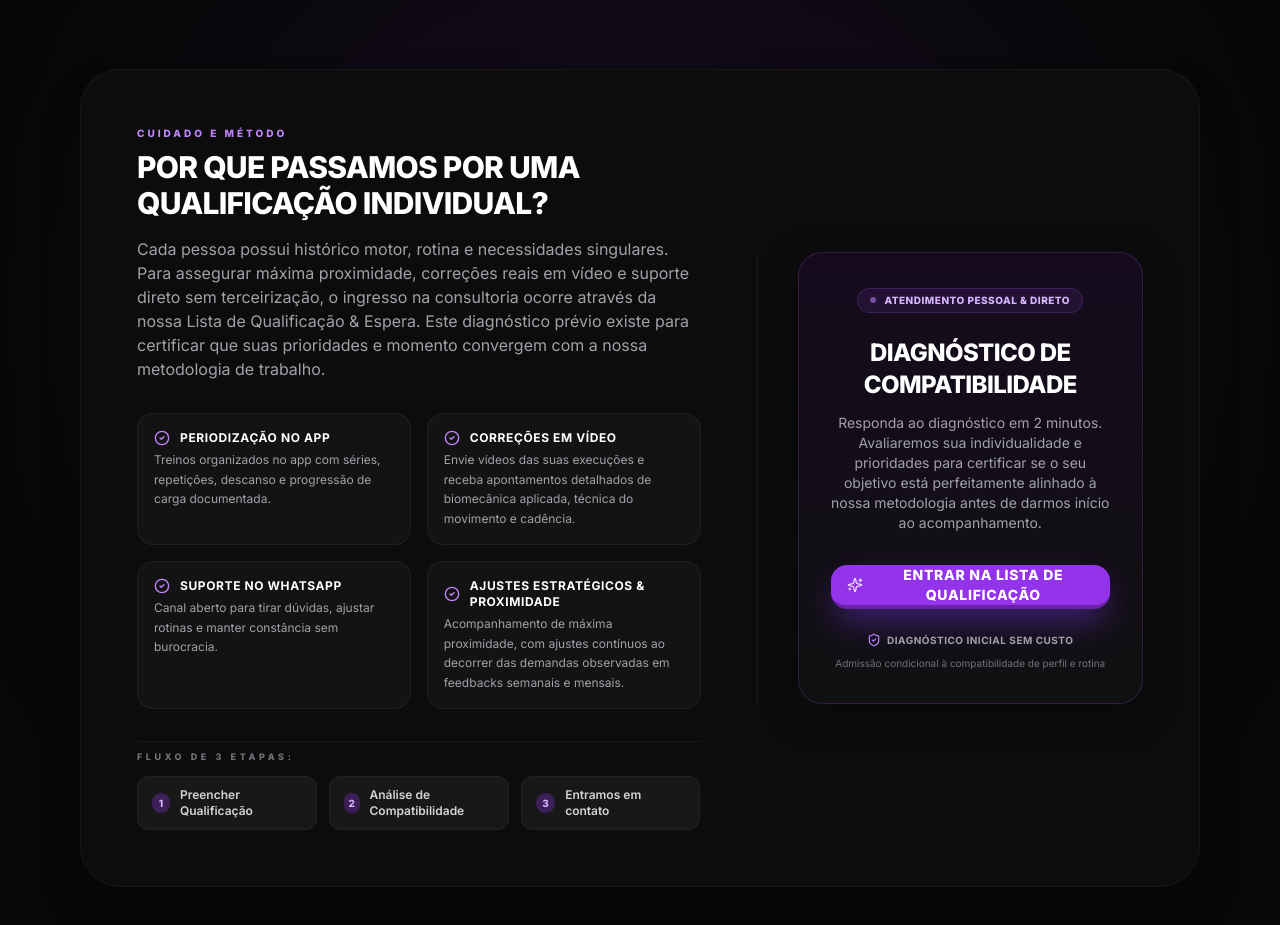
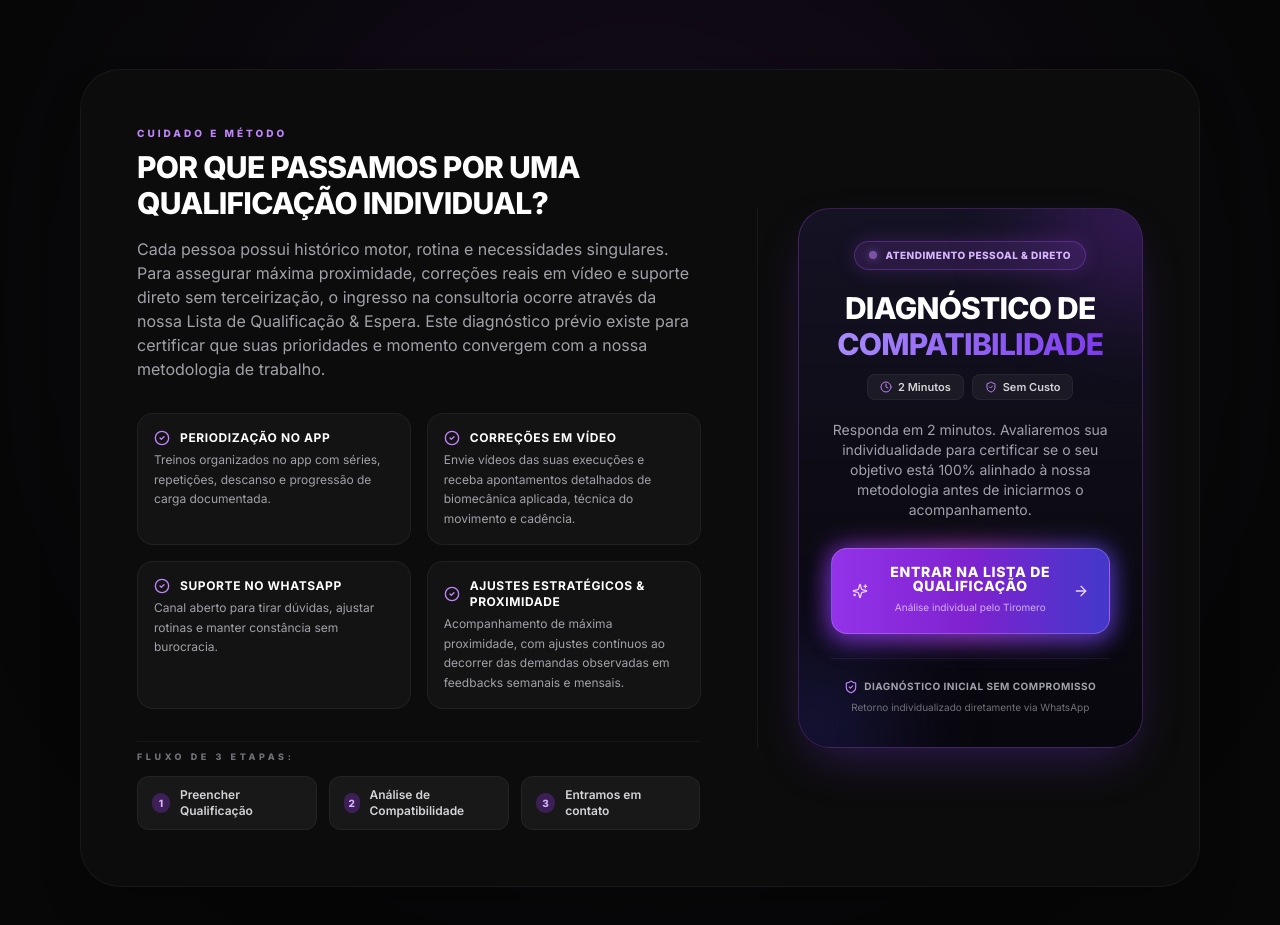
Before and after one commit to tiromero/Site-TR-TEAM, a React (Vite) app: page / in a window 1280 px wide. Shown: the part 2807-3732 px from the top of the page. Built offline with nearby package versions, Linux system fonts and the light colour scheme; no server answers.

Commit message:
feat: redesign call-to-action and update contact
- Redesign the direct action box with improved styling and effects
- Update WhatsApp contact number in the lead qualification flow

```diff
--- a/App.tsx
+++ b/App.tsx
@@ -18,7 +18,9 @@ import {
   Star,
   CheckCircle2,
   ShieldCheck,
-  Sparkles
+  Sparkles,
+  ArrowRight,
+  Clock
 } from 'lucide-react';
 
 const ScrollProgressBar = () => {
@@ -328,38 +330,69 @@ const App: React.FC = () => {
                     </div>
                   </div>
 
-                  {/* Coluna Direita: Box de Ação Direta */}
+                  {/* Coluna Direita: Box de Ação Direta Redesenhada */}
                   <div className="lg:col-span-5 flex flex-col items-center justify-center text-center lg:border-l lg:border-white/5 lg:pl-10">
-                    <div className="w-full max-w-sm bg-gradient-to-b from-purple-950/20 to-zinc-900/40 p-6 md:p-8 rounded-3xl border border-purple-500/20 shadow-[0_10px_40px_-10px_rgba(0,0,0,0.5)]">
+                    <div className="w-full max-w-sm relative group rounded-[2rem] bg-gradient-to-b from-[#151224] via-[#0d0c15] to-[#08070d] p-7 md:p-8 border border-purple-500/30 shadow-[0_20px_50px_-15px_rgba(124,58,237,0.35)] overflow-hidden">
 
-                      <div className="inline-flex items-center gap-2 px-3 py-1 rounded-full bg-purple-500/10 border border-purple-500/20 text-purple-300 text-[10px] font-black uppercase tracking-wider mb-6">
-                        <span className="w-1.5 h-1.5 rounded-full bg-purple-400 animate-pulse" />
+                      {/* Efeitos de Luz de Fundo */}
+                      <div className="absolute -top-20 -right-20 w-44 h-44 bg-purple-600/25 blur-[50px] rounded-full pointer-events-none" />
+                      <div className="absolute -bottom-20 -left-20 w-44 h-44 bg-indigo-600/20 blur-[50px] rounded-full pointer-events-none" />
+
+                      {/* Badge Superior */}
+                      <div className="relative inline-flex items-center gap-2 px-3.5 py-1.5 rounded-full bg-purple-500/15 border border-purple-500/30 text-purple-300 text-[10px] font-black uppercase tracking-wider mb-5 shadow-[0_0_20px_rgba(168,85,247,0.2)]">
+                        <span className="w-2 h-2 rounded-full bg-purple-400 animate-pulse shadow-[0_0_8px_rgba(192,132,252,0.8)]" />
                         Atendimento Pessoal & Direto
                       </div>
 
-                      <h4 className="text-xl md:text-2xl font-black text-white uppercase tracking-tight mb-3">
-                        Diagnóstico de Compatibilidade
+                      {/* Título */}
+                      <h4 className="relative text-2xl md:text-3xl font-black text-white uppercase tracking-tight mb-3">
+                        Diagnóstico de <span className="text-gradient">Compatibilidade</span>
                       </h4>
 
-                      <p className="text-zinc-400 text-xs md:text-sm leading-relaxed mb-8">
-                        Responda ao diagnóstico em 2 minutos. Avaliaremos sua individualidade e prioridades para certificar se o seu objetivo está perfeitamente alinhado à nossa metodologia antes de darmos início ao acompanhamento.
+                      {/* Mini Tags Informativas */}
+                      <div className="relative flex items-center justify-center gap-2 mb-5">
+                        <span className="inline-flex items-center gap-1.5 px-3 py-1 rounded-lg bg-white/5 border border-white/5 text-[11px] font-semibold text-zinc-300">
+                          <Clock className="w-3 h-3 text-purple-400" /> 2 Minutos
+                        </span>
+                        <span className="inline-flex items-center gap-1.5 px-3 py-1 rounded-lg bg-white/5 border border-white/5 text-[11px] font-semibold text-zinc-300">
+                          <ShieldCheck className="w-3 h-3 text-purple-400" /> Sem Custo
+                        </span>
+                      </div>
+
+                      <p className="relative text-zinc-400 text-xs md:text-sm leading-relaxed mb-7">
+                        Responda em 2 minutos. Avaliaremos sua individualidade para certificar se o seu objetivo está 100% alinhado à nossa metodologia antes de iniciarmos o acompanhamento.
                       </p>
 
-                      <button
-                        onClick={handleOpenQuiz}
-                        className="w-full py-4.5 px-4 bg-purple-600 hover:bg-purple-500 text-white rounded-2xl font-black text-xs sm:text-sm uppercase tracking-wider transition-all duration-300 shadow-[0_15px_35px_-5px_rgba(124,58,237,0.5)] flex items-center justify-center gap-2.5 group active:scale-95 border-b-4 border-purple-800 cursor-pointer text-center leading-none"
-                      >
-                        <Sparkles className="w-4 h-4 shrink-0 text-purple-200 transition-transform group-hover:rotate-12" />
-                        <span>Entrar na Lista de Qualificação</span>
-                      </button>
+                      {/* Botão de Ação Redesenhado - Ultra Premium */}
+                      <div className="relative group/btn w-full">
+                        <div className="absolute -inset-0.5 bg-gradient-to-r from-purple-600 via-fuchsia-500 to-indigo-600 rounded-2xl blur-md opacity-70 group-hover/btn:opacity-100 transition duration-300 pointer-events-none" />
 
-                      <div className="mt-6 flex flex-col items-center gap-2">
+                        <button
+                          onClick={handleOpenQuiz}
+                          className="relative w-full py-4 px-5 bg-gradient-to-r from-purple-600 via-purple-700 to-indigo-700 hover:from-purple-500 hover:via-purple-600 hover:to-indigo-600 text-white rounded-2xl font-black text-xs sm:text-sm uppercase tracking-wider transition-all duration-300 shadow-[0_10px_25px_rgba(124,58,237,0.4)] flex items-center justify-between gap-2.5 border border-purple-300/30 cursor-pointer active:scale-[0.98] overflow-hidden"
+                        >
+                          {/* Brilho hover animado */}
+                          <div className="absolute inset-0 -translate-x-full group-hover/btn:translate-x-full duration-1000 bg-gradient-to-r from-transparent via-white/20 to-transparent transition-transform pointer-events-none" />
+
+                          <Sparkles className="w-4 h-4 shrink-0 text-purple-200 transition-transform group-hover/btn:rotate-45" />
+
+                          <div className="flex flex-col items-center flex-1">
+                            <span className="tracking-wider leading-none">Entrar na Lista de Qualificação</span>
+                            <span className="text-[10px] font-medium text-purple-200/80 normal-case tracking-normal mt-1">Análise individual pelo Tiromero</span>
+                          </div>
+
+                          <ArrowRight className="w-4 h-4 shrink-0 text-purple-200 transition-transform group-hover/btn:translate-x-1" />
+                        </button>
+                      </div>
+
+                      {/* Informações de Confiança */}
+                      <div className="relative mt-6 pt-5 border-t border-white/5 flex flex-col items-center gap-1.5">
                         <div className="flex items-center gap-1.5 text-zinc-400 text-[10px] font-bold uppercase tracking-wider">
                           <ShieldCheck className="w-3.5 h-3.5 text-purple-400" />
-                          <span>Diagnóstico Inicial Sem Custo</span>
+                          <span>Diagnóstico Inicial Sem Compromisso</span>
                         </div>
                         <span className="text-[10px] text-zinc-500 font-medium">
-                          Admissão condicional à compatibilidade de perfil e rotina
+                          Retorno individualizado diretamente via WhatsApp
                         </span>
                       </div>
                     </div>
--- a/components/LeadQuizModal.tsx
+++ b/components/LeadQuizModal.tsx
@@ -769,7 +769,7 @@ export const LeadQuizModal: React.FC<LeadQuizModalProps> = ({
 
                 {/* Botão de aceleração pelo WhatsApp */}
                 <a
-                  href={`https://wa.me/5516993610513?text=${encodeURIComponent(`Olá! Acabei de me cadastrar na Lista de Qualificação da Consultoria TR TEAM no site (Nome: ${answers.nome}, Instagram: ${answers.instagram}, Objetivo: ${answers.objetivo}) e gostaria de verificar o andamento da minha solicitação.`)}`}
+                  href={`https://wa.me/5516991135472?text=${encodeURIComponent(`Olá! Acabei de me cadastrar na Lista de Qualificação da Consultoria TR TEAM no site (Nome: ${answers.nome}, Instagram: ${answers.instagram}, Objetivo: ${answers.objetivo}) e gostaria de verificar o andamento da minha solicitação.`)}`}
                   target="_blank"
                   rel="noopener noreferrer"
                   className="w-full sm:w-auto px-8 py-5 bg-purple-600 hover:bg-purple-500 text-white font-black text-sm uppercase tracking-widest rounded-2xl shadow-[0_10px_35px_rgba(124,58,237,0.5)] transition-all flex items-center justify-center gap-3 border border-purple-400/30 active:scale-95 cursor-pointer"
```
